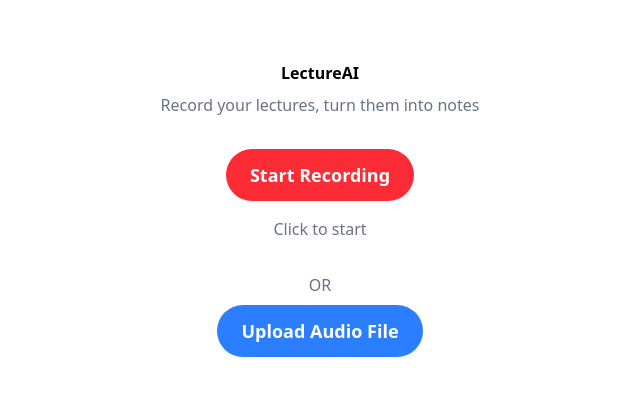
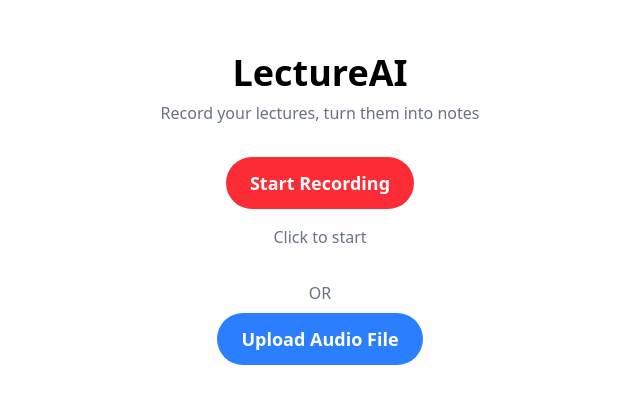
Before and after one commit to RobSaidov/lecture-ai, a Next.js app in the folder frontend/: page / in a window 1280 px wide. Shown: the part 191-594 px from the top of the page, without its empty margins (320-960 px from the left). Built offline with nearby package versions, Linux system fonts and the light colour scheme.

Commit message:
fix: correct heading font size in HomePage and adjust formatting in generate_notes function

```diff
--- a/frontend/app/page.tsx
+++ b/frontend/app/page.tsx
@@ -3,7 +3,7 @@
 export default function HomePage() {
   return (
     <main className = "min-h-screen flex flex-col items-center justify-center">
-      <h1 className = "text-4x1 font-bold">LectureAI</h1>
+      <h1 className = "text-4xl font-bold">LectureAI</h1>
       <p className = "text-gray-500 mt-2">Record your lectures, turn them into notes</p>
 
       <Recorder />
```
Also changed, not shown: 1 other file (tests, documents, lock files or other folders).
